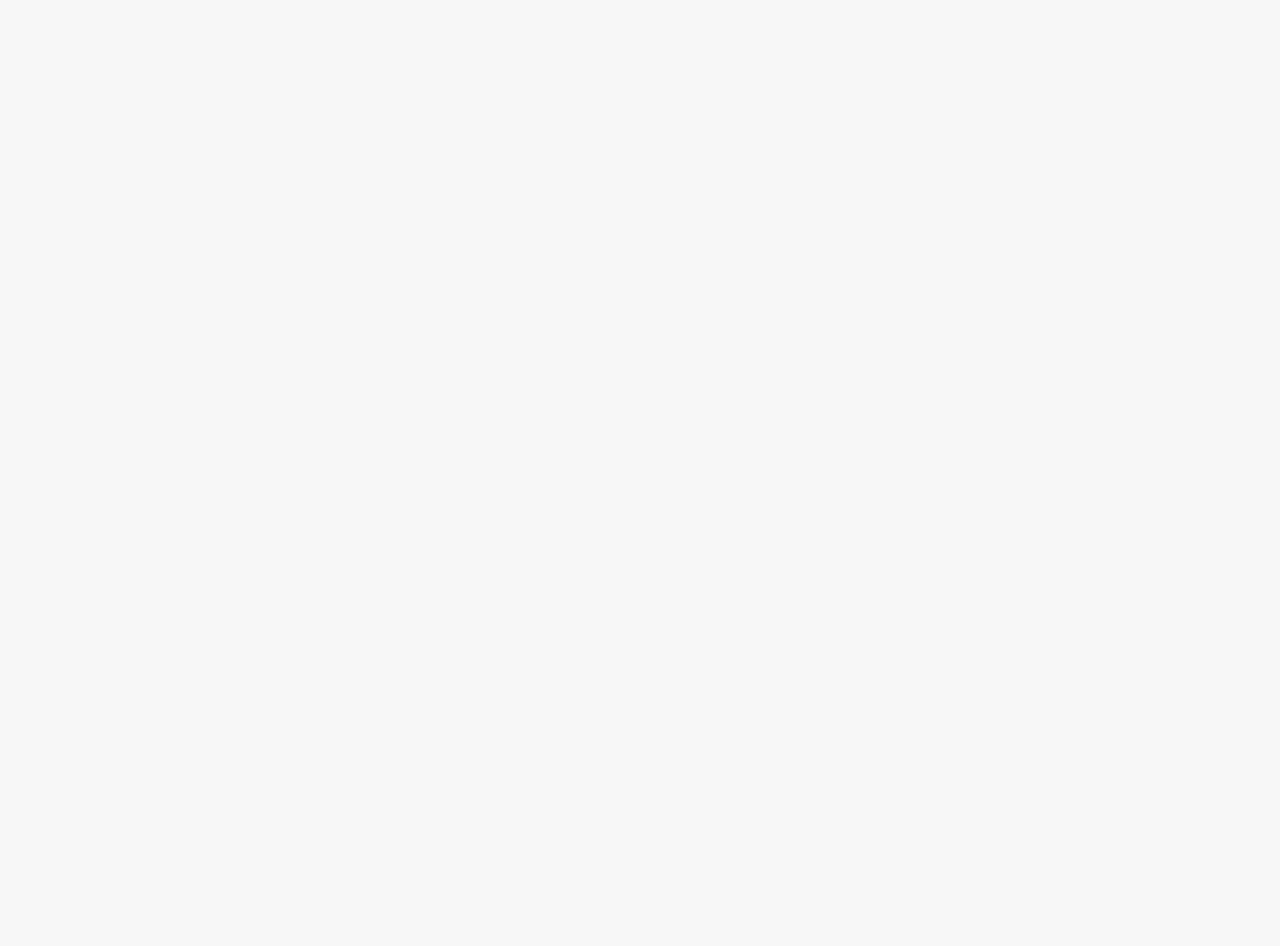
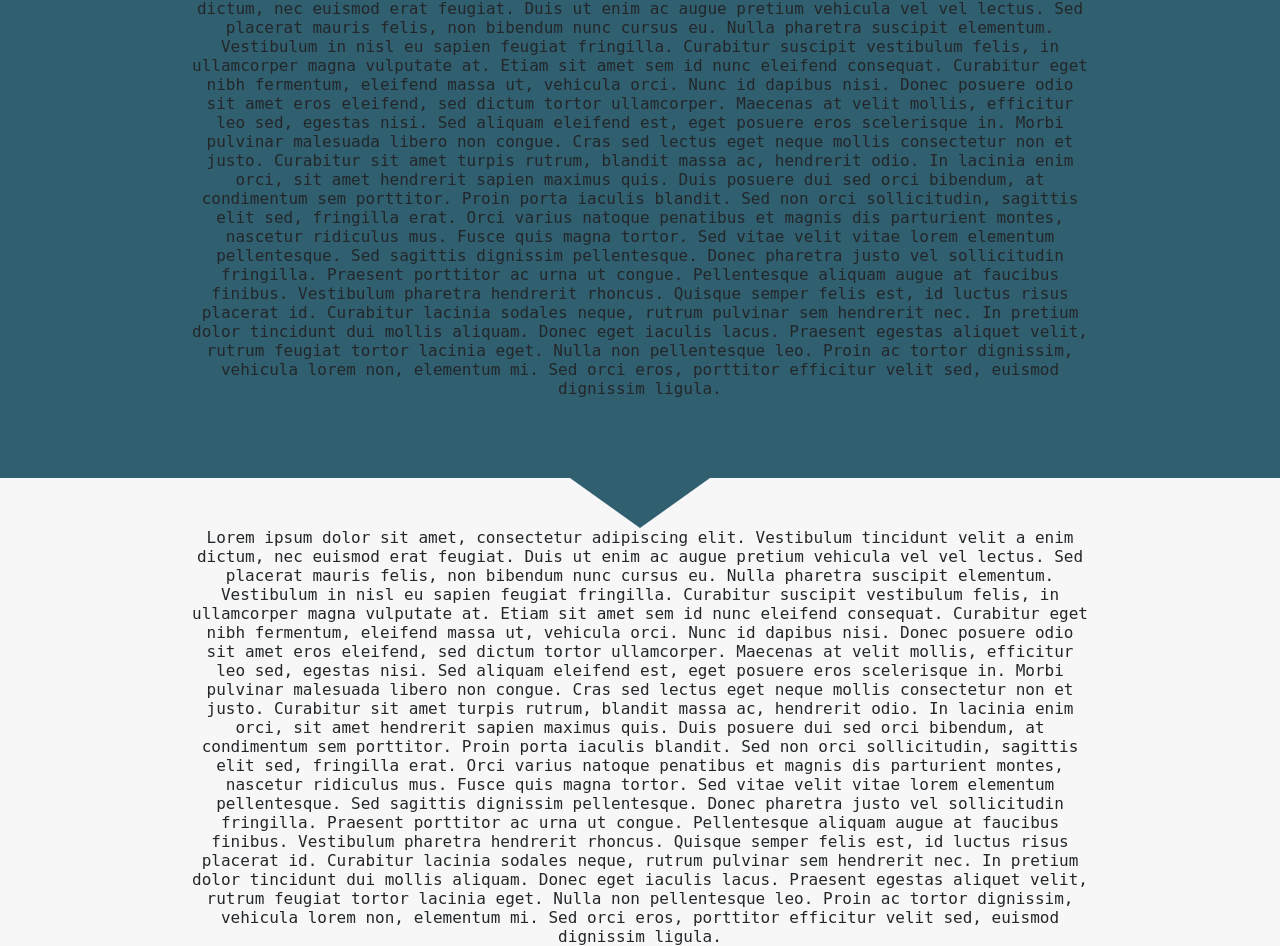
Before and after one commit to Timothee-Picard/timothee-picard.fr, a Vue app: page / in a window 1280 px wide. Shown: the part 1160-2106 px from the top of the page. Before the commit the page ends 1060 px from the top, so only its background shows below. Built offline with nearby package versions, Linux system fonts and the light colour scheme.

Commit message:
fix couleur et taille puis ajout de sections

```diff
--- a/src/components/CardHover.vue
+++ b/src/components/CardHover.vue
@@ -31,8 +31,11 @@ export default {
 .card-hover {
   position: relative;
   z-index: 1;
+  @media only screen and (max-width: 524px) {
+  }
   .face {
     width: 350px;
+    max-width: 100vw;
     height: 200px;
     transition: 0.5s;
     &.face1{
@@ -64,7 +67,7 @@ export default {
       padding: 20px;
       box-sizing: border-box;
       z-index: -1;
-      box-shadow: 0 20px 50px rgba(0, 0, 0, 0.8);
+      box-shadow: 0 10px 50px rgba(0, 0, 0, 0.4);
       transform: translateY(-100px);
       .content {
         text-align: left;
@@ -78,19 +81,22 @@ export default {
           width: 100%;
         }
         a {
+          border: 1px solid $color-dark-green;
           padding: 0.5em;
-          border: 1px solid $color-dark-green;
-          &:hover {
+          transition: 0.5s;
+          &:hover, &:focus {
             cursor: pointer;
+            background-color: $color-dark-green;
+            color: $color-white;
           }
         }
       }
     }
   }
-  &:hover{
+  &:hover, &:focus-within{
     .face{
       &.face1{
-        background: #7C2738;
+        background: #FF6F59;
         color: rgba(247, 247, 247, 1);
         transform: translateY(0);
       }
--- a/src/views/HomeView.vue
+++ b/src/views/HomeView.vue
@@ -3,7 +3,7 @@
     <header>
       <div class="main-header">
         <h1>Timothée Picard</h1>
-        <h2>d<span class="type" style="--n:23">éveloppeur web frontend</span></h2>
+        <h2>D<span class="type" style="--n:23">éveloppeur web frontend</span></h2>
         <div class="links">
           <a href="https://github.com/Timothee-Picard/" target="_blank">
             <i class="fa-brands fa-github"></i>
@@ -24,14 +24,65 @@
         <template #title>Développement</template>
         zkoujrezj keziuj jhziu hje dj zeidhn zeiojcdnez jdni
       </card-hover>
-      <card-hover v-bind:class-icon="'fa-solid fa-fill-drip'">
+      <card-hover v-bind:class-icon="'fa-solid fa-fill-drip'" v-bind:linkTo="'http://www.google.com'">
         <template #title>Graphisme</template>
       </card-hover>
-      <card-hover v-bind:class-icon="'fa-solid fa-list-check'">
+      <card-hover v-bind:class-icon="'fa-solid fa-list-check'" v-bind:linkTo="'http://www.google.com'">
         <template #title>Gestion de projet</template>
       </card-hover>
     </div>
   </div>
+  <section class="triangle">
+    <p>
+      Lorem ipsum dolor sit amet, consectetur adipiscing elit. Vestibulum tincidunt velit a enim dictum, nec euismod
+      erat feugiat. Duis ut enim ac augue pretium vehicula vel vel lectus. Sed placerat mauris felis, non bibendum
+      nunc cursus eu. Nulla pharetra suscipit elementum. Vestibulum in nisl eu sapien feugiat fringilla. Curabitur
+      suscipit vestibulum felis, in ullamcorper magna vulputate at. Etiam sit amet sem id nunc eleifend consequat.
+      Curabitur eget nibh fermentum, eleifend massa ut, vehicula orci. Nunc id dapibus nisi. Donec posuere odio sit
+      amet eros eleifend, sed dictum tortor ullamcorper. Maecenas at velit mollis, efficitur leo sed, egestas nisi.
+      Sed aliquam eleifend est, eget posuere eros scelerisque in.
+
+      Morbi pulvinar malesuada libero non congue. Cras sed lectus eget neque mollis consectetur non et justo. Curabitur
+      sit amet turpis rutrum, blandit massa ac, hendrerit odio. In lacinia enim orci, sit amet hendrerit sapien maximus
+      quis. Duis posuere dui sed orci bibendum, at condimentum sem porttitor. Proin porta iaculis blandit. Sed non orci
+      sollicitudin, sagittis elit sed, fringilla erat. Orci varius natoque penatibus et magnis dis parturient montes,
+      nascetur ridiculus mus.
+
+      Fusce quis magna tortor. Sed vitae velit vitae lorem elementum pellentesque. Sed sagittis dignissim pellentesque.
+      Donec pharetra justo vel sollicitudin fringilla. Praesent porttitor ac urna ut congue. Pellentesque aliquam augue
+      at faucibus finibus. Vestibulum pharetra hendrerit rhoncus. Quisque semper felis est, id luctus risus placerat id.
+      Curabitur lacinia sodales neque, rutrum pulvinar sem hendrerit nec. In pretium dolor tincidunt dui mollis aliquam.
+      Donec eget iaculis lacus. Praesent egestas aliquet velit, rutrum feugiat tortor lacinia eget. Nulla non
+      pellentesque leo. Proin ac tortor dignissim, vehicula lorem non, elementum mi. Sed orci eros, porttitor efficitur
+      velit sed, euismod dignissim ligula.
+    </p>
+  </section>
+
+  <section>
+    <p>
+      Lorem ipsum dolor sit amet, consectetur adipiscing elit. Vestibulum tincidunt velit a enim dictum, nec euismod
+      erat feugiat. Duis ut enim ac augue pretium vehicula vel vel lectus. Sed placerat mauris felis, non bibendum
+      nunc cursus eu. Nulla pharetra suscipit elementum. Vestibulum in nisl eu sapien feugiat fringilla. Curabitur
+      suscipit vestibulum felis, in ullamcorper magna vulputate at. Etiam sit amet sem id nunc eleifend consequat.
+      Curabitur eget nibh fermentum, eleifend massa ut, vehicula orci. Nunc id dapibus nisi. Donec posuere odio sit
+      amet eros eleifend, sed dictum tortor ullamcorper. Maecenas at velit mollis, efficitur leo sed, egestas nisi.
+      Sed aliquam eleifend est, eget posuere eros scelerisque in.
+
+      Morbi pulvinar malesuada libero non congue. Cras sed lectus eget neque mollis consectetur non et justo. Curabitur
+      sit amet turpis rutrum, blandit massa ac, hendrerit odio. In lacinia enim orci, sit amet hendrerit sapien maximus
+      quis. Duis posuere dui sed orci bibendum, at condimentum sem porttitor. Proin porta iaculis blandit. Sed non orci
+      sollicitudin, sagittis elit sed, fringilla erat. Orci varius natoque penatibus et magnis dis parturient montes,
+      nascetur ridiculus mus.
+
+      Fusce quis magna tortor. Sed vitae velit vitae lorem elementum pellentesque. Sed sagittis dignissim pellentesque.
+      Donec pharetra justo vel sollicitudin fringilla. Praesent porttitor ac urna ut congue. Pellentesque aliquam augue
+      at faucibus finibus. Vestibulum pharetra hendrerit rhoncus. Quisque semper felis est, id luctus risus placerat id.
+      Curabitur lacinia sodales neque, rutrum pulvinar sem hendrerit nec. In pretium dolor tincidunt dui mollis aliquam.
+      Donec eget iaculis lacus. Praesent egestas aliquet velit, rutrum feugiat tortor lacinia eget. Nulla non
+      pellentesque leo. Proin ac tortor dignissim, vehicula lorem non, elementum mi. Sed orci eros, porttitor efficitur
+      velit sed, euismod dignissim ligula.
+    </p>
+  </section>
 </template>
 
 <script>
@@ -46,7 +97,31 @@ export default {
 
 <style scoped lang="scss">
 @import "@/assets/var";
+.triangle {
+  position: relative;
+  background: $color-dark-green;
+  margin-bottom: 50px;
+  padding: 5em 0;
+}
+section {
+  p {
+    max-width: 900px;
+    margin: auto;
+  }
+}
 
+.triangle::before {
+  content: '';
+  position: absolute;
+  bottom: 0;
+  width: 0;
+  height: 0;
+  border-style: solid;
+  border-width: 50px 70px 0 70px;
+  border-color: $color-dark-green transparent transparent transparent;
+  left: 50%;
+  transform: translateX(-50%) translateY(100%);
+}
 .container{
   width: 100%;
   min-height: 500px;
@@ -73,7 +148,7 @@ export default {
   background-repeat: no-repeat;
   animation:
       b .7s infinite steps(1),
-      t calc(var(--n)*.3s) steps(var(--n)) forwards;
+      t calc(var(--n)*.2s) steps(var(--n)) forwards;
 }
 
 @keyframes t{
@@ -112,6 +187,7 @@ header
     h1
     {
       font-size: 5em;
+      text-transform: capitalize;
       @media only screen and (max-width: 524px)
         {
           font-size: 3em;
@@ -122,6 +198,7 @@ header
       overflow: hidden;
       font-size:50px;
       padding:20px;
+      text-transform: capitalize;
       &:before {
         content: "a";
         width: 100%;
@@ -183,27 +260,28 @@ header
       position: relative;
       padding: 1em;
       border: 1em solid $color-dark-green;
-      &::before
+      &::before, &::after
       {
         content: '';
         position: absolute;
-        top: -1em;
-        left: 62%;
         height: 1em;
         width: 4em;
         background-color: $color-white;
         transition: 0.5s;
+        @media only screen and (max-width: 424px)
+        {
+          width: 3em;
+        }
+      }
+      &::before
+      {
+        top: -1em;
+        left: 62%;
       }
       &::after
       {
-        content: '';
-        position: absolute;
         bottom: -1em;
         left: 15%;
-        height: 1em;
-        width: 4em;
-        background-color: $color-white;
-        transition: 0.5s;
       }
       >div
       {
@@ -231,14 +309,24 @@ header
       }
       &:hover
       {
+        &:after,&:before
+        {
+          width: 8em;
+          @media only screen and (max-width: 424px)
+          {
+            width: 6em;
+          }
+        }
         &:after
         {
-          width: 8em;
           left: 62%;
+          @media only screen and (max-width: 1439px)
+          {
+            left: 48%;
+          }
         }
         &:before
         {
-          width: 8em;
           left: 15%;
         }
       }
```
Also changed, not shown: 1 other file (tests, documents, lock files or other folders).
